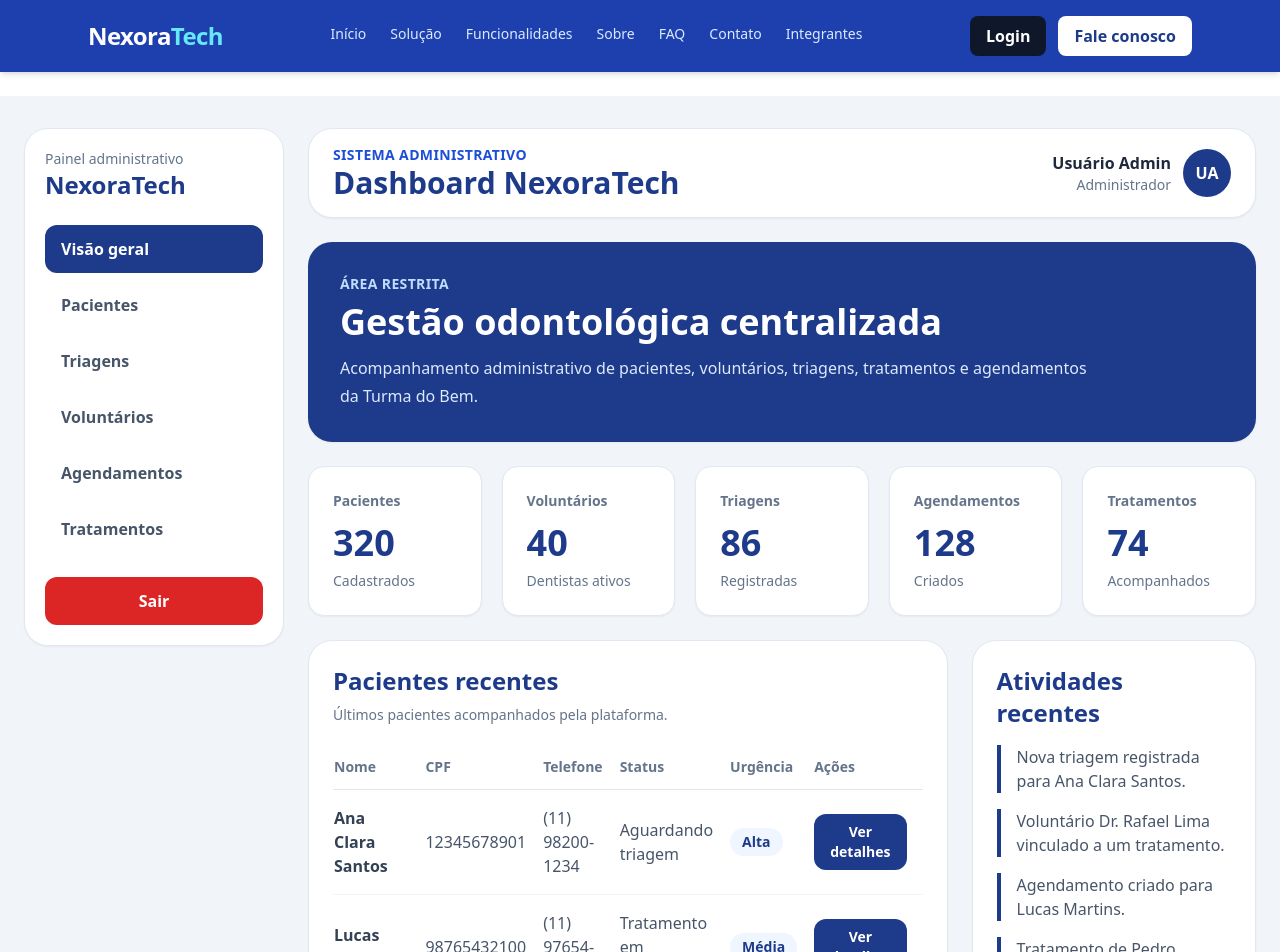
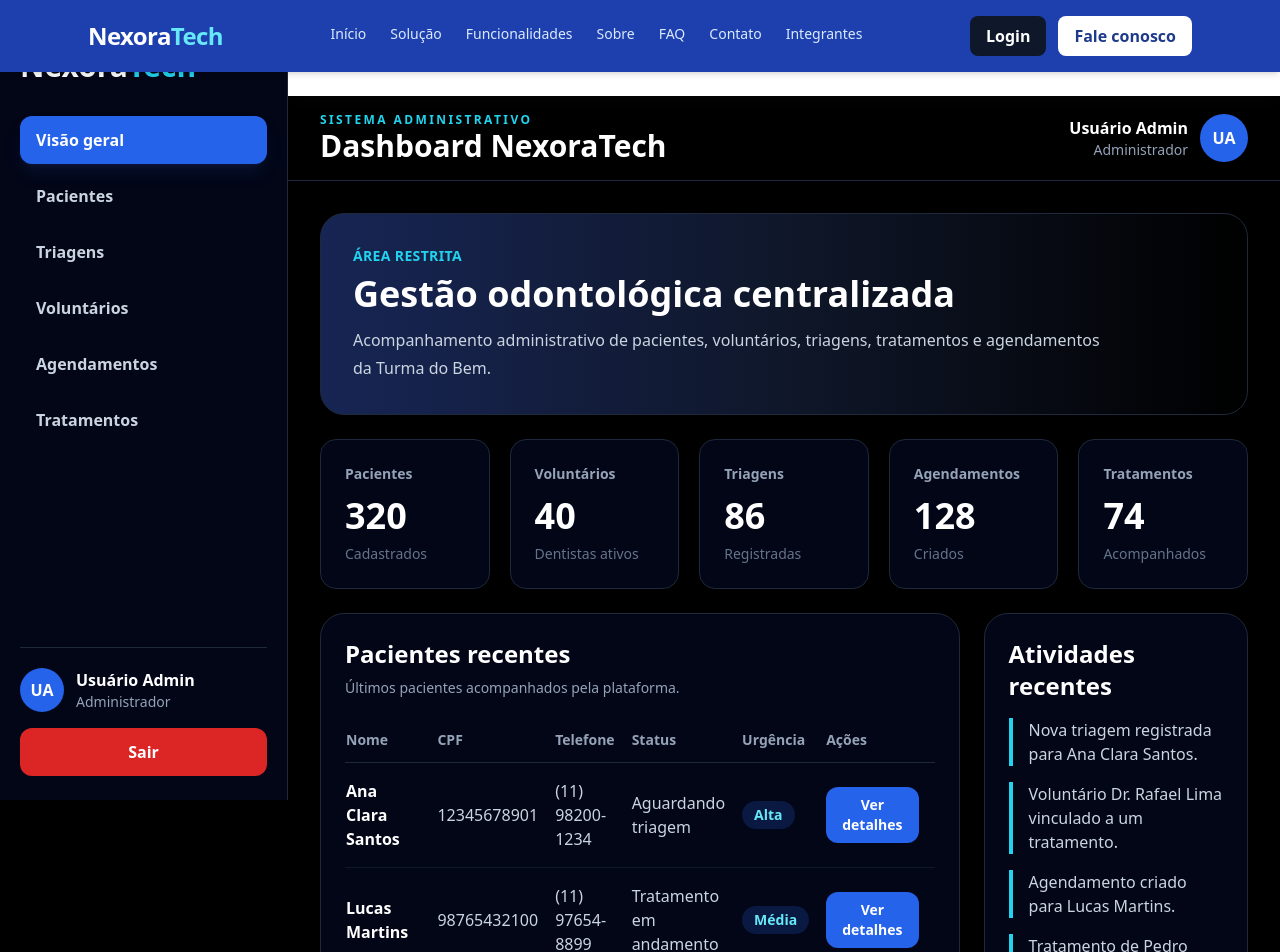
Before and after one commit to renanlima-hub/nexoratech, a React (Vite) app: page /dashboard in a window 1280 px wide. Shown: the top 952 px of the page. Built offline with nearby package versions, Linux system fonts and the light colour scheme.

Commit message:
feat: aplica tema escuro no dashboard

```diff
--- a/src/pages/Dashboard.tsx
+++ b/src/pages/Dashboard.tsx
@@ -156,18 +156,19 @@ export default function Dashboard() {
 
   const menuClass = (aba: AbaDashboard) =>
     abaAtiva === aba
-      ? "bg-blue-900 text-white"
-      : "text-slate-600 hover:bg-blue-50 hover:text-blue-900";
+      ? "bg-blue-600 text-white shadow-lg shadow-blue-950/40"
+      : "text-slate-300 hover:bg-slate-800 hover:text-white";
 
   return (
-    <main className="min-h-screen bg-slate-100 text-slate-800">
-      <div className="max-w-7xl mx-auto px-4 md:px-6 py-8">
-        <div className="grid grid-cols-1 lg:grid-cols-[260px_1fr] gap-6">
-          <aside className="bg-white border border-slate-200 rounded-3xl shadow-sm p-5 h-fit lg:sticky lg:top-28">
-            <div className="mb-6">
-              <p className="text-sm text-slate-500">Painel administrativo</p>
-              <h2 className="text-2xl font-extrabold text-blue-900">
-                NexoraTech
+    <main className="min-h-screen bg-black text-slate-100">
+      <div className="flex min-h-screen">
+        <aside className="hidden lg:flex w-72 min-h-screen bg-slate-950 border-r border-slate-800 px-5 py-6 flex-col fixed left-0 top-0">
+          <div className="mb-8">
+            <p className="text-xs text-slate-500 uppercase tracking-[0.2em]">
+              Painel administrativo
+            </p>
+            <h2 className="text-3xl font-extrabold text-white mt-2">
+              Nexora<span className="text-cyan-400">Tech</span>
             </h2>
           </div>
 
@@ -215,39 +216,77 @@ export default function Dashboard() {
             </button>
           </nav>
 
+          <div className="mt-auto border-t border-slate-800 pt-5">
+            <div className="flex items-center gap-3 mb-4">
+              <div className="w-11 h-11 rounded-full bg-blue-600 text-white flex items-center justify-center font-extrabold">
+                UA
+              </div>
+              <div>
+                <p className="font-bold text-white">Usuário Admin</p>
+                <p className="text-sm text-slate-400">Administrador</p>
+              </div>
+            </div>
+
             <button
               onClick={handleLogout}
-              className="w-full mt-6 bg-red-600 hover:bg-red-700 text-white font-semibold px-4 py-3 rounded-xl transition"
+              className="w-full bg-red-600 hover:bg-red-700 text-white font-semibold px-4 py-3 rounded-xl transition"
             >
               Sair
             </button>
+          </div>
         </aside>
 
-          <section>
-            <div className="bg-white border border-slate-200 rounded-3xl shadow-sm px-6 py-4 mb-6 flex flex-col md:flex-row md:items-center md:justify-between gap-4">
+        <section className="w-full lg:ml-72">
+          <div className="sticky top-0 z-40 bg-black/80 backdrop-blur border-b border-slate-800">
+            <div className="px-5 md:px-8 py-4 flex flex-col md:flex-row md:items-center md:justify-between gap-4">
               <div>
-                <p className="text-sm font-semibold text-blue-700 uppercase tracking-wide">
+                <p className="text-xs font-semibold text-cyan-400 uppercase tracking-[0.2em]">
                   Sistema administrativo
                 </p>
-                <h1 className="text-2xl md:text-3xl font-extrabold text-blue-900">
+                <h1 className="text-2xl md:text-3xl font-extrabold text-white">
                   Dashboard NexoraTech
                 </h1>
               </div>
 
               <div className="flex items-center gap-3">
                 <div className="text-right hidden sm:block">
-                  <p className="font-bold text-slate-800">Usuário Admin</p>
-                  <p className="text-sm text-slate-500">Administrador</p>
+                  <p className="font-bold text-white">Usuário Admin</p>
+                  <p className="text-sm text-slate-400">Administrador</p>
                 </div>
 
-                <div className="w-12 h-12 rounded-full bg-blue-900 text-white flex items-center justify-center font-extrabold">
+                <div className="w-12 h-12 rounded-full bg-blue-600 text-white flex items-center justify-center font-extrabold">
                   UA
                 </div>
+
+                <button
+                  onClick={handleLogout}
+                  className="lg:hidden bg-red-600 hover:bg-red-700 text-white font-semibold px-4 py-2 rounded-xl transition"
+                >
+                  Sair
+                </button>
               </div>
             </div>
 
-            <div className="bg-blue-900 text-white rounded-3xl shadow-sm p-8 mb-6">
-              <p className="text-blue-200 text-sm font-semibold uppercase tracking-wide">
+            <div className="lg:hidden px-5 pb-4 flex gap-2 overflow-x-auto">
+              {(["visao", "pacientes", "triagens", "voluntarios", "agendamentos", "tratamentos"] as AbaDashboard[]).map(
+                (aba) => (
+                  <button
+                    key={aba}
+                    onClick={() => setAbaAtiva(aba)}
+                    className={`${menuClass(aba)} whitespace-nowrap px-4 py-2 rounded-xl font-semibold transition`}
+                  >
+                    {aba === "visao"
+                      ? "Visão geral"
+                      : aba.charAt(0).toUpperCase() + aba.slice(1)}
+                  </button>
+                ),
+              )}
+            </div>
+          </div>
+
+          <div className="px-5 md:px-8 py-8">
+            <div className="bg-gradient-to-r from-blue-950 via-slate-900 to-black border border-slate-800 text-white rounded-3xl shadow-sm p-8 mb-6">
+              <p className="text-cyan-400 text-sm font-semibold uppercase tracking-wide">
                 Área restrita
               </p>
 
@@ -255,7 +294,7 @@ export default function Dashboard() {
                 Gestão odontológica centralizada
               </h2>
 
-              <p className="text-blue-100 mt-3 max-w-3xl leading-7">
+              <p className="text-slate-300 mt-3 max-w-3xl leading-7">
                 Acompanhamento administrativo de pacientes, voluntários,
                 triagens, tratamentos e agendamentos da Turma do Bem.
               </p>
@@ -302,8 +341,8 @@ export default function Dashboard() {
                 <TabelaTratamentos />
               </CardTabela>
             )}
+          </div>
         </section>
-        </div>
       </div>
     </main>
   );
@@ -316,13 +355,13 @@ function VisaoGeral() {
         {indicadores.map((item) => (
           <article
             key={item.titulo}
-            className="bg-white border border-slate-200 rounded-2xl shadow-sm p-6"
+            className="bg-slate-950 border border-slate-800 rounded-2xl shadow-sm p-6"
           >
-            <h2 className="text-sm font-semibold text-slate-500">
+            <h2 className="text-sm font-semibold text-slate-400">
               {item.titulo}
             </h2>
 
-            <p className="text-4xl font-extrabold text-blue-900 mt-3">
+            <p className="text-4xl font-extrabold text-white mt-3">
               {item.valor}
             </p>
 
@@ -339,8 +378,8 @@ function VisaoGeral() {
           <TabelaPacientes />
         </CardTabela>
 
-        <section className="bg-white border border-slate-200 rounded-3xl shadow-sm p-6">
-          <h2 className="text-2xl font-bold text-blue-900 mb-4">
+        <section className="bg-slate-950 border border-slate-800 rounded-3xl shadow-sm p-6">
+          <h2 className="text-2xl font-bold text-white mb-4">
             Atividades recentes
           </h2>
 
@@ -348,7 +387,7 @@ function VisaoGeral() {
             {atividadesRecentes.map((atividade) => (
               <div
                 key={atividade}
-                className="border-l-4 border-blue-900 pl-4 text-slate-600"
+                className="border-l-4 border-cyan-400 pl-4 text-slate-300"
               >
                 {atividade}
               </div>
@@ -357,12 +396,12 @@ function VisaoGeral() {
         </section>
       </div>
 
-      <section className="mt-6 bg-white border border-slate-200 rounded-3xl shadow-sm p-6">
-        <h2 className="text-2xl font-bold text-blue-900 mb-4">
+      <section className="mt-6 bg-slate-950 border border-slate-800 rounded-3xl shadow-sm p-6">
+        <h2 className="text-2xl font-bold text-white mb-4">
           Preparado para integração com API
         </h2>
 
-        <p className="text-slate-600 leading-7">
+        <p className="text-slate-300 leading-7">
           Esta tela utiliza dados mockados baseados no banco do projeto. Quando a
           API Java estiver pronta, os arrays serão substituídos por requisições
           reais ao backend.
@@ -382,9 +421,9 @@ function CardTabela({
   children: React.ReactNode;
 }) {
   return (
-    <section className="bg-white border border-slate-200 rounded-3xl shadow-sm p-6">
-      <h2 className="text-2xl font-bold text-blue-900 mb-2">{titulo}</h2>
-      <p className="text-slate-500 text-sm mb-5">{descricao}</p>
+    <section className="bg-slate-950 border border-slate-800 rounded-3xl shadow-sm p-6">
+      <h2 className="text-2xl font-bold text-white mb-2">{titulo}</h2>
+      <p className="text-slate-400 text-sm mb-5">{descricao}</p>
       {children}
     </section>
   );
@@ -397,7 +436,7 @@ function TabelaPacientes() {
     <div className="overflow-x-auto">
       <table className="w-full text-left">
         <thead>
-          <tr className="border-b border-slate-200 text-sm text-slate-500">
+          <tr className="border-b border-slate-800 text-sm text-slate-400">
             <th className="py-3 pr-4">Nome</th>
             <th className="py-3 pr-4">CPF</th>
             <th className="py-3 pr-4">Telefone</th>
@@ -411,23 +450,23 @@ function TabelaPacientes() {
           {pacientes.map((paciente) => (
             <tr
               key={paciente.cpf}
-              className="border-b border-slate-100 last:border-0"
+              className="border-b border-slate-900 last:border-0"
             >
-              <td className="py-4 pr-4 font-semibold text-slate-700">
+              <td className="py-4 pr-4 font-semibold text-white">
                 {paciente.nome}
               </td>
-              <td className="py-4 pr-4 text-slate-600">{paciente.cpf}</td>
-              <td className="py-4 pr-4 text-slate-600">{paciente.telefone}</td>
-              <td className="py-4 pr-4 text-slate-600">{paciente.status}</td>
+              <td className="py-4 pr-4 text-slate-300">{paciente.cpf}</td>
+              <td className="py-4 pr-4 text-slate-300">{paciente.telefone}</td>
+              <td className="py-4 pr-4 text-slate-300">{paciente.status}</td>
               <td className="py-4 pr-4">
-                <span className="inline-flex rounded-full bg-blue-50 text-blue-900 px-3 py-1 text-sm font-semibold">
+                <span className="inline-flex rounded-full bg-blue-600/20 text-cyan-300 px-3 py-1 text-sm font-semibold">
                   {paciente.urgencia}
                 </span>
               </td>
               <td className="py-4 pr-4">
                 <button
                   onClick={() => navigate(`/dashboard/paciente/${paciente.cpf}`)}
-                  className="bg-blue-900 hover:bg-blue-700 text-white text-sm font-semibold px-4 py-2 rounded-xl transition"
+                  className="bg-blue-600 hover:bg-blue-500 text-white text-sm font-semibold px-4 py-2 rounded-xl transition"
                 >
                   Ver detalhes
                 </button>
@@ -445,7 +484,7 @@ function TabelaTriagens() {
     <div className="overflow-x-auto">
       <table className="w-full text-left">
         <thead>
-          <tr className="border-b border-slate-200 text-sm text-slate-500">
+          <tr className="border-b border-slate-800 text-sm text-slate-400">
             <th className="py-3 pr-4">Paciente</th>
             <th className="py-3 pr-4">Descrição</th>
             <th className="py-3 pr-4">Urgência</th>
@@ -457,16 +496,16 @@ function TabelaTriagens() {
           {triagens.map((triagem) => (
             <tr
               key={triagem.paciente}
-              className="border-b border-slate-100 last:border-0"
+              className="border-b border-slate-900 last:border-0"
             >
-              <td className="py-4 pr-4 font-semibold text-slate-700">
+              <td className="py-4 pr-4 font-semibold text-white">
                 {triagem.paciente}
               </td>
-              <td className="py-4 pr-4 text-slate-600">
+              <td className="py-4 pr-4 text-slate-300">
                 {triagem.descricao}
               </td>
-              <td className="py-4 pr-4 text-slate-600">{triagem.urgencia}</td>
-              <td className="py-4 pr-4 text-slate-600">{triagem.status}</td>
+              <td className="py-4 pr-4 text-slate-300">{triagem.urgencia}</td>
+              <td className="py-4 pr-4 text-slate-300">{triagem.status}</td>
             </tr>
           ))}
         </tbody>
@@ -480,7 +519,7 @@ function TabelaVoluntarios() {
     <div className="overflow-x-auto">
       <table className="w-full text-left">
         <thead>
-          <tr className="border-b border-slate-200 text-sm text-slate-500">
+          <tr className="border-b border-slate-800 text-sm text-slate-400">
             <th className="py-3 pr-4">Nome</th>
             <th className="py-3 pr-4">CRO</th>
             <th className="py-3 pr-4">Telefone</th>
@@ -492,16 +531,16 @@ function TabelaVoluntarios() {
           {voluntarios.map((voluntario) => (
             <tr
               key={voluntario.cro}
-              className="border-b border-slate-100 last:border-0"
+              className="border-b border-slate-900 last:border-0"
             >
-              <td className="py-4 pr-4 font-semibold text-slate-700">
+              <td className="py-4 pr-4 font-semibold text-white">
                 {voluntario.nome}
               </td>
-              <td className="py-4 pr-4 text-slate-600">{voluntario.cro}</td>
-              <td className="py-4 pr-4 text-slate-600">
+              <td className="py-4 pr-4 text-slate-300">{voluntario.cro}</td>
+              <td className="py-4 pr-4 text-slate-300">
                 {voluntario.telefone}
               </td>
-              <td className="py-4 pr-4 text-slate-600">{voluntario.email}</td>
+              <td className="py-4 pr-4 text-slate-300">{voluntario.email}</td>
             </tr>
           ))}
         </tbody>
@@ -515,7 +554,7 @@ function TabelaAgendamentos() {
     <div className="overflow-x-auto">
       <table className="w-full text-left">
         <thead>
-          <tr className="border-b border-slate-200 text-sm text-slate-500">
+          <tr className="border-b border-slate-800 text-sm text-slate-400">
             <th className="py-3 pr-4">Paciente</th>
             <th className="py-3 pr-4">Voluntário</th>
             <th className="py-3 pr-4">Data</th>
@@ -528,17 +567,17 @@ function TabelaAgendamentos() {
           {agendamentos.map((agendamento) => (
             <tr
               key={`${agendamento.paciente}-${agendamento.data}`}
-              className="border-b border-slate-100 last:border-0"
+              className="border-b border-slate-900 last:border-0"
             >
-              <td className="py-4 pr-4 font-semibold text-slate-700">
+              <td className="py-4 pr-4 font-semibold text-white">
                 {agendamento.paciente}
               </td>
-              <td className="py-4 pr-4 text-slate-600">
+              <td className="py-4 pr-4 text-slate-300">
                 {agendamento.voluntario}
               </td>
-              <td className="py-4 pr-4 text-slate-600">{agendamento.data}</td>
-              <td className="py-4 pr-4 text-slate-600">{agendamento.local}</td>
-              <td className="py-4 pr-4 text-slate-600">{agendamento.status}</td>
+              <td className="py-4 pr-4 text-slate-300">{agendamento.data}</td>
+              <td className="py-4 pr-4 text-slate-300">{agendamento.local}</td>
+              <td className="py-4 pr-4 text-slate-300">{agendamento.status}</td>
             </tr>
           ))}
         </tbody>
@@ -552,7 +591,7 @@ function TabelaTratamentos() {
     <div className="overflow-x-auto">
       <table className="w-full text-left">
         <thead>
-          <tr className="border-b border-slate-200 text-sm text-slate-500">
+          <tr className="border-b border-slate-800 text-sm text-slate-400">
             <th className="py-3 pr-4">Paciente</th>
             <th className="py-3 pr-4">Voluntário</th>
             <th className="py-3 pr-4">Início</th>
@@ -565,19 +604,19 @@ function TabelaTratamentos() {
           {tratamentos.map((tratamento) => (
             <tr
               key={`${tratamento.paciente}-${tratamento.inicio}`}
-              className="border-b border-slate-100 last:border-0"
+              className="border-b border-slate-900 last:border-0"
             >
-              <td className="py-4 pr-4 font-semibold text-slate-700">
+              <td className="py-4 pr-4 font-semibold text-white">
                 {tratamento.paciente}
               </td>
-              <td className="py-4 pr-4 text-slate-600">
+              <td className="py-4 pr-4 text-slate-300">
                 {tratamento.voluntario}
               </td>
-              <td className="py-4 pr-4 text-slate-600">{tratamento.inicio}</td>
-              <td className="py-4 pr-4 text-slate-600">
+              <td className="py-4 pr-4 text-slate-300">{tratamento.inicio}</td>
+              <td className="py-4 pr-4 text-slate-300">
                 {tratamento.conclusao}
               </td>
-              <td className="py-4 pr-4 text-slate-600">{tratamento.status}</td>
+              <td className="py-4 pr-4 text-slate-300">{tratamento.status}</td>
             </tr>
           ))}
         </tbody>
```
Lines whose indentation alone changed are shown as unchanged.
